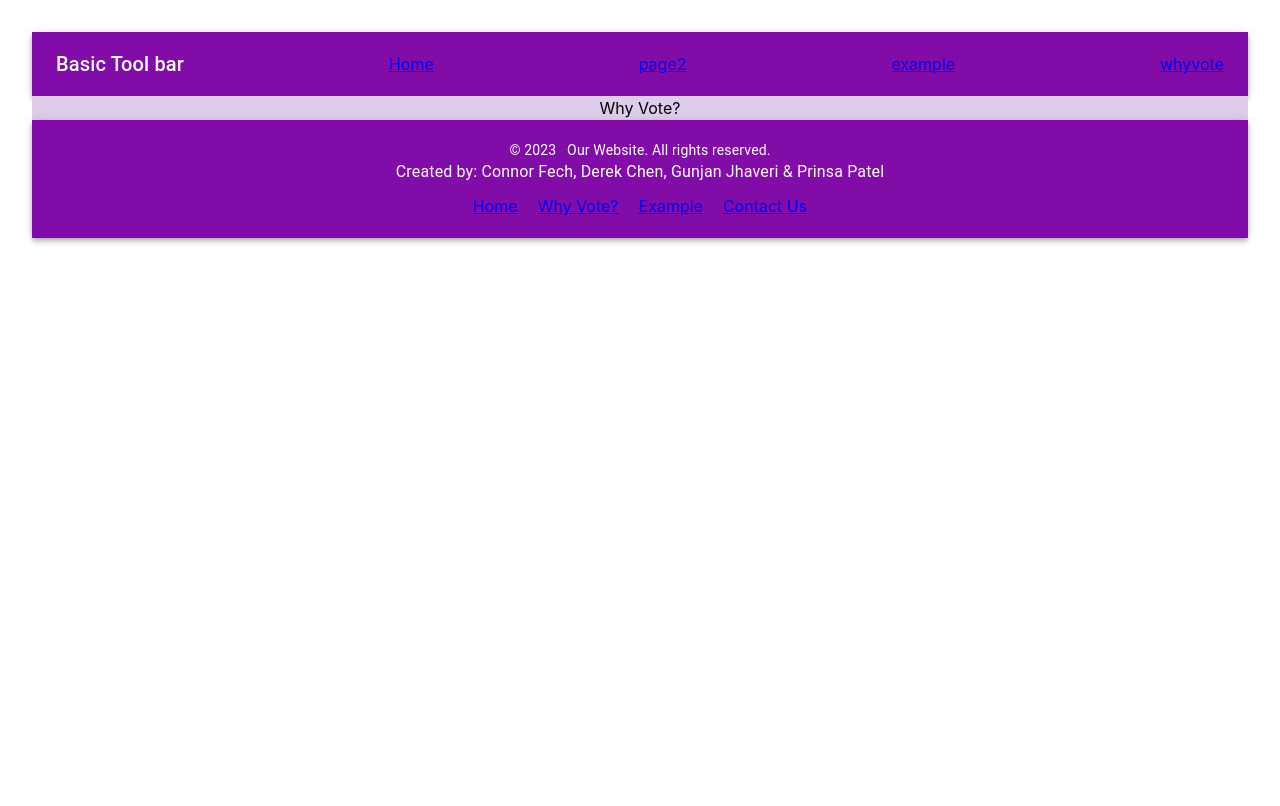
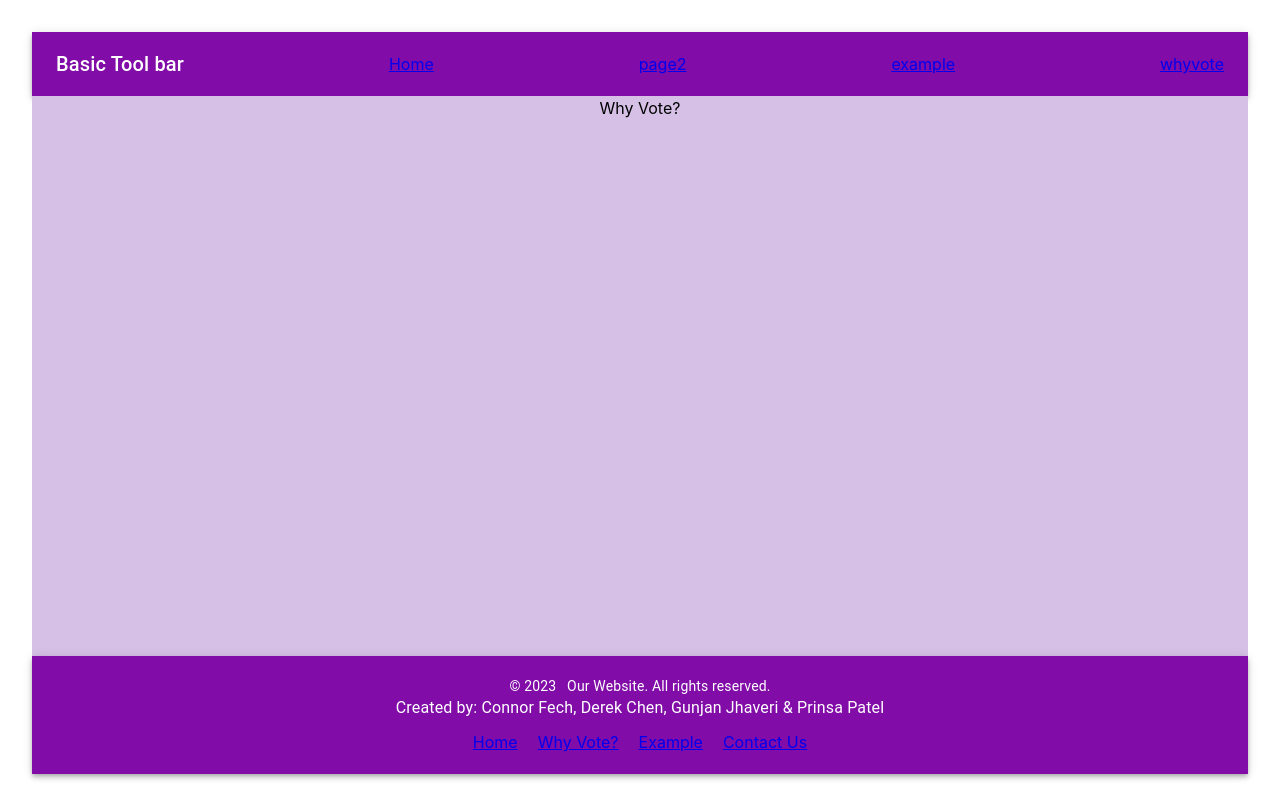
Before and after one commit to drkchn/mosa-upenn-SoC-2023, a React (Vite) app: page /whyvote in a window 1280 px wide. Built offline with nearby package versions, Linux system fonts and the light colour scheme.

Commit message:
[#35 & #34] making the pages a consistent height and color [cf]

```diff
--- a/src/App.tsx
+++ b/src/App.tsx
@@ -17,12 +17,19 @@ function App() {
       }}
     >
       <Navbar />
+      <Box
+        sx={{
+          backgroundColor: "secondary.main",
+          minHeight: "70vh",
+        }}
+      >
         <Routes>
           <Route path="/" element={<Home />} />
           <Route path="/page2" element={<Page2 />} />
           <Route path="/example" element={<Example />} />
           <Route path="/whyvote" element={<WhyVote />} />
         </Routes>
+      </Box>
       <Footer />
     </Box>
   );
--- a/src/Pages/Example/Example.tsx
+++ b/src/Pages/Example/Example.tsx
@@ -71,9 +71,6 @@ export function Example() {
   return (
     // MUI pallet can be accessed by the string notation as seen here
     <Box
-      sx={{
-        backgroundColor: "secondary.main",
-      }}
     >
       <Grid container>
         <Grid item sm={8} sx={{ border: "3px solid red", overflowX: "scroll" }}>
--- a/src/Pages/Home/Home.tsx
+++ b/src/Pages/Home/Home.tsx
@@ -10,8 +10,6 @@ export function Home() {
         alignItems: "center",
         justifyContent: "center",
         minHeight: "65vh",
-        // marginTop: "0vh",
-        backgroundColor: "secondary.main",
       }}
     >
       <Typography variant={"h3"}>Welcome to Civics Central!</Typography>
--- a/src/Pages/Page2/Page2.tsx
+++ b/src/Pages/Page2/Page2.tsx
@@ -8,7 +8,6 @@ export function Page2() {
         justifyContent: "center",
         alignItems: "center",
         minHeight: "600px",
-        backgroundColor: "secondary.main",
       }}
     >
       <Typography variant="h2">The Importance of Voting</Typography>
--- a/src/Pages/WhyVote/WhyVote.tsx
+++ b/src/Pages/WhyVote/WhyVote.tsx
@@ -3,9 +3,6 @@ import { Box } from "@mui/material";
 export const WhyVote = () => {
   return (
     <Box
-      sx={{
-        backgroundColor: "secondary.light",
-      }}
     >
       Why Vote?
     </Box>
```
Lines whose indentation alone changed are shown as unchanged.
